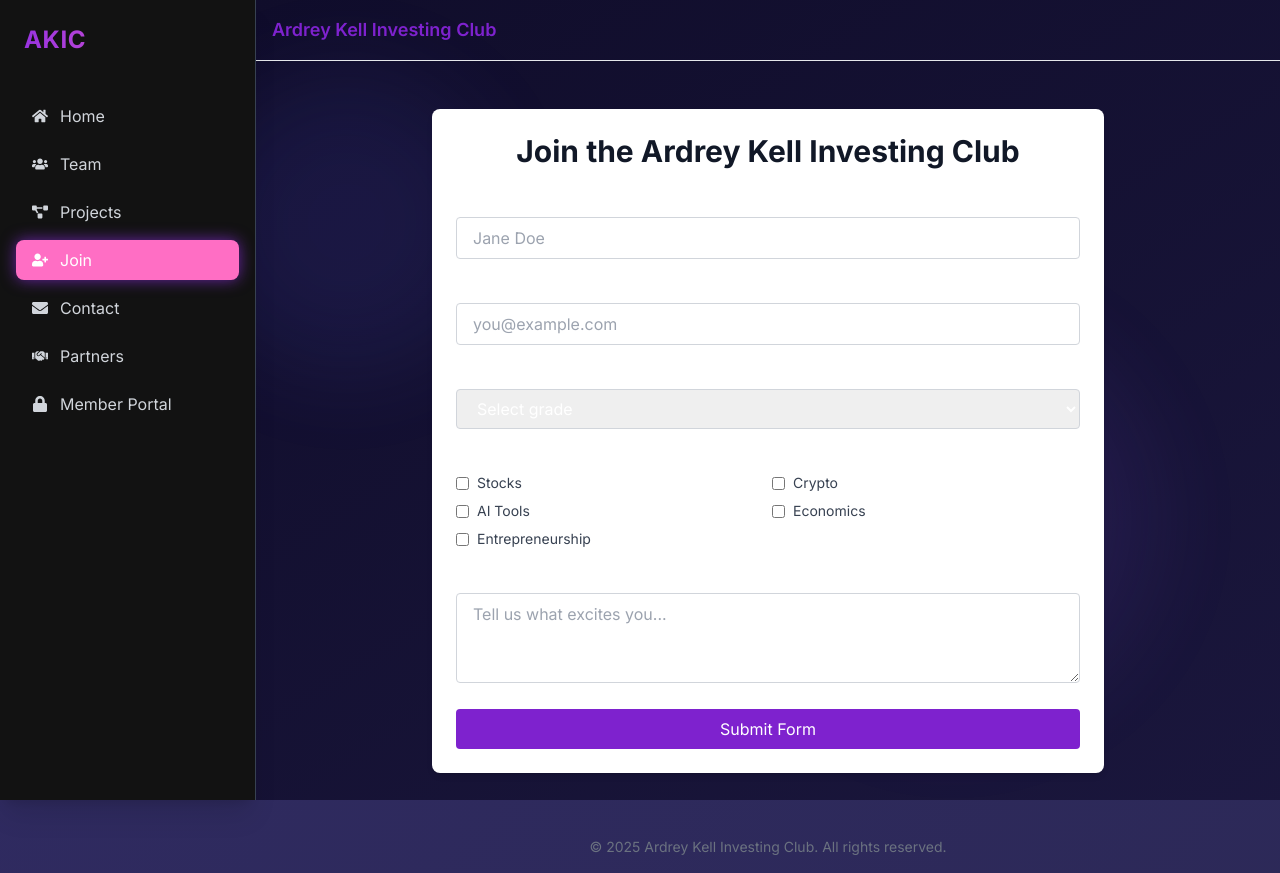
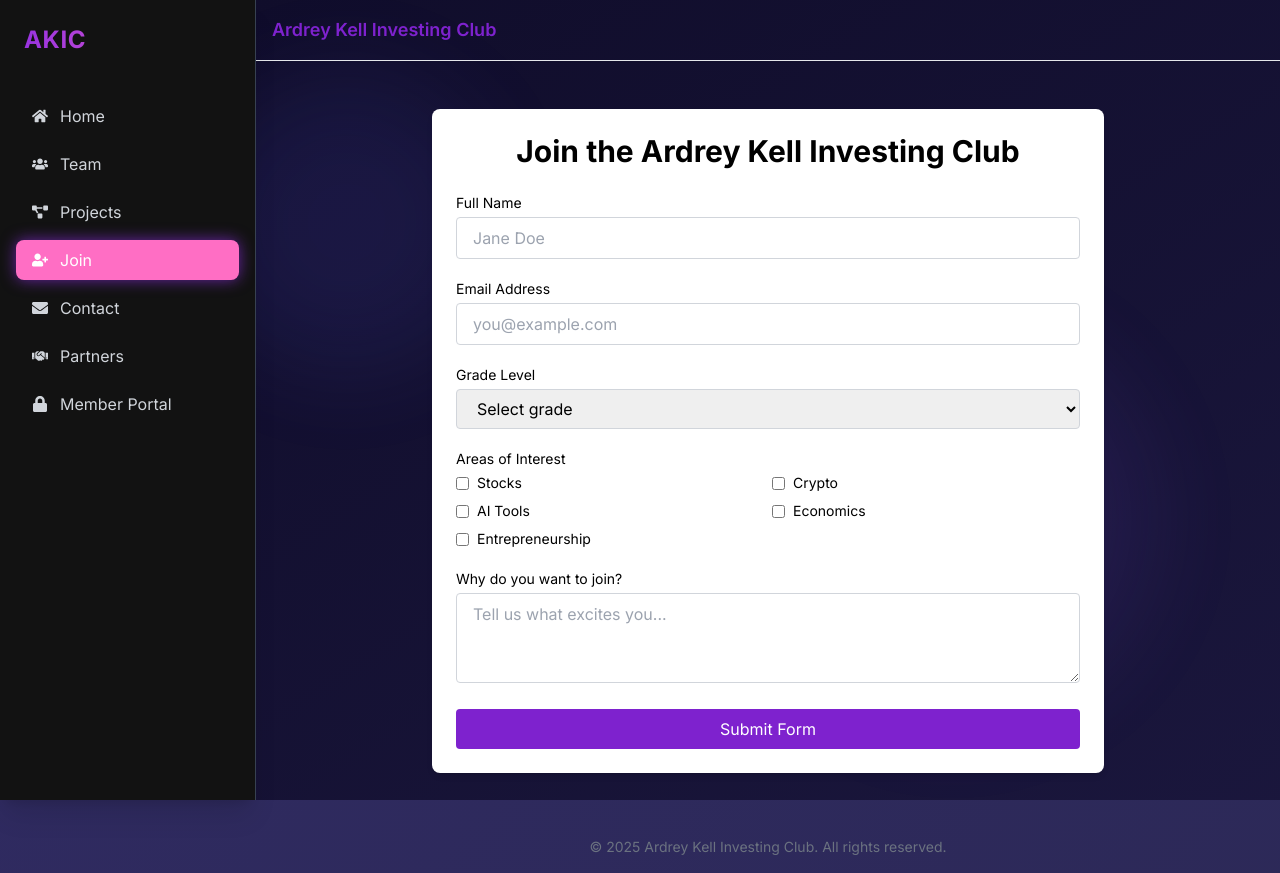
Before and after one commit to SaiBethi/AKICWeb, a React (Vite) app: page /join in a window 1280 px wide. Built offline with nearby package versions, Linux system fonts and the light colour scheme.

Commit message:
Made some UI stuff better

```diff
--- a/src/pages/Join.jsx
+++ b/src/pages/Join.jsx
@@ -35,10 +35,10 @@ const Join = () => {
   };
 
   return (
-    <section className="max-w-2xl mx-auto bg-white shadow-md rounded-lg p-6">
-      <h2 className="text-3xl font-bold text-gray-900 mb-6 text-center">
+    <section className="max-w-2xl mx-auto bg-white shadow-md rounded-lg p-6 text-black">
+      <h1 className="text-3xl font-bold mb-6 text-center text-black">
         Join the Ardrey Kell Investing Club
-      </h2>
+      </h1>
 
       {isSubmitSuccessful && (
         <div className="p-3 mb-4 text-sm text-green-700 bg-green-100 rounded">
@@ -53,7 +53,7 @@ const Join = () => {
           <input
             {...register('name', { required: true })}
             type="text"
-            className="w-full border border-gray-300 px-4 py-2 rounded focus:outline-none focus:ring-2 focus:ring-purple-500"
+            className="w-full border border-gray-300 px-4 py-2 rounded focus:outline-none focus:ring-2 focus:ring-purple-500 text-black"
             placeholder="Jane Doe"
           />
           {errors.name && <span className="text-red-500 text-xs">This field is required.</span>}
@@ -65,7 +65,7 @@ const Join = () => {
           <input
             {...register('email', { required: true })}
             type="email"
-            className="w-full border border-gray-300 px-4 py-2 rounded focus:outline-none focus:ring-2 focus:ring-purple-500"
+            className="w-full border border-gray-300 px-4 py-2 rounded focus:outline-none focus:ring-2 focus:ring-purple-500 text-black"
             placeholder="you@example.com"
           />
           {errors.email && <span className="text-red-500 text-xs">This field is required.</span>}
@@ -76,7 +76,7 @@ const Join = () => {
           <label className="block font-medium text-sm mb-1">Grade Level</label>
           <select
             {...register('grade', { required: true })}
-            className="w-full border border-gray-300 px-4 py-2 rounded focus:outline-none focus:ring-2 focus:ring-purple-500"
+            className="w-full border border-gray-300 px-4 py-2 rounded focus:outline-none focus:ring-2 focus:ring-purple-500 text-black"
           >
             <option value="">Select grade</option>
             <option value="9">9th</option>
@@ -90,7 +90,7 @@ const Join = () => {
         {/* Interests */}
         <div>
           <label className="block font-medium text-sm mb-1">Areas of Interest</label>
-          <div className="grid grid-cols-2 gap-2 text-sm text-gray-700">
+          <div className="grid grid-cols-2 gap-2 text-sm text-black">
             {['Stocks', 'Crypto', 'AI Tools', 'Economics', 'Entrepreneurship'].map((interest) => (
               <label key={interest} className="flex items-center gap-2">
                 <input
@@ -107,11 +107,11 @@ const Join = () => {
 
         {/* Why Join */}
         <div>
-          <label className="block font-medium text-sm mb-1">Why do you want to join?</label>
+          <p className="block font-medium text-sm mb-1">Why do you want to join?</p>
           <textarea
             {...register('message')}
             rows="3"
-            className="w-full border border-gray-300 px-4 py-2 rounded focus:outline-none focus:ring-2 focus:ring-purple-500"
+            className="w-full border border-gray-300 px-4 py-2 rounded focus:outline-none focus:ring-2 focus:ring-purple-500 text-black"
             placeholder="Tell us what excites you..."
           />
         </div>
--- a/src/pages/Login.jsx
+++ b/src/pages/Login.jsx
@@ -28,13 +28,15 @@ const Login = () => {
 
   return (
     <div className="max-w-md mx-auto mt-20 p-6 bg-white shadow-md rounded">
-      <h1 className="akic-heading">AKIC Member Login</h1>
+      <h1 className="text-3xl font-bold mb-6 text-center text-black">
+        Join the Ardrey Kell Investing Club
+      </h1>
       <input
         type="password"
         placeholder="Enter club access code"
         value={code}
         onChange={(e) => setCode(e.target.value)}
-        className="w-full border px-4 py-2 rounded mb-4"
+        className="w-full border px-4 py-2 rounded mb-4 text-black"
       />
       <button
         onClick={handleLogin}
```
